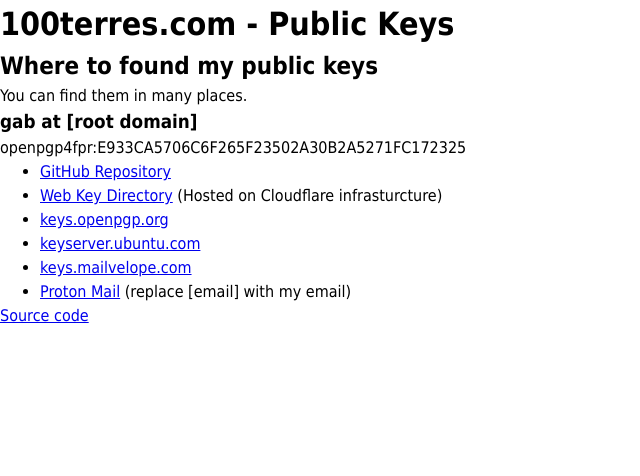
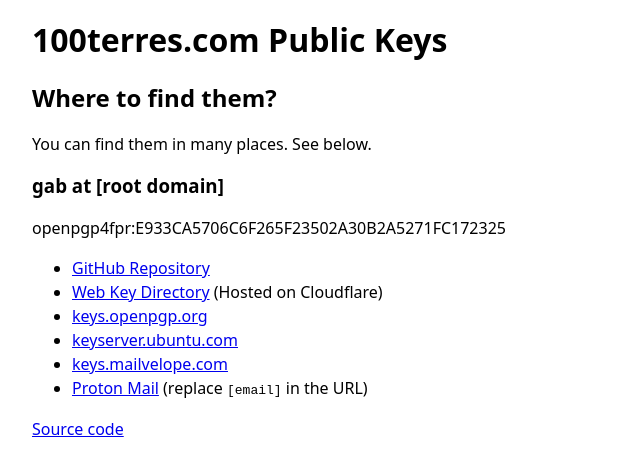
Before and after one commit to 100terres/openpgpkey.100terres.com, a plain HTML site: page public/index.html in a window 1280 px wide. Shown: the whole page, without its empty margins (0-640 px from the left). Drawn offline with Linux system fonts and the light colour scheme.

Commit message:
tweak content and add basic styles

```diff
--- a/public/index.html
+++ b/public/index.html
@@ -4,9 +4,10 @@
   <meta name="robots" content="noindex">
   <meta charset="UTF-8">
   <meta name="viewport" content="width=device-width, initial-scale=1.0">
-  <title>100terres.com - Public Keys</title>
+  <title>100terres.com Public Keys</title>
 
   <style>
+    /** reset:start */
     *, *::before, *::after {
       box-sizing: border-box;
     }
@@ -24,7 +25,6 @@
     body {
       line-height: 1.5;
       -webkit-font-smoothing: antialiased;
-      font-family: Tahoma, Arial, sans-serif;
     }
 
     img, picture, video, canvas, svg {
@@ -47,15 +47,35 @@
     h1, h2, h3, h4, h5, h6 {
       text-wrap: balance;
     }
+    /** reset:end */
+
+    :root {
+      font-family: system-ui,-apple-system,"Segoe UI",Roboto,"Helvetica Neue","Noto Sans","Liberation Sans",Arial,sans-serif,"Apple Color Emoji","Segoe UI Emoji","Segoe UI Symbol","Noto Color Emoji";
+      color-scheme: light dark;
+    }
+
+    body {
+      margin: 1rem 2rem;
+    }
+
+    main {
+      margin: 1rem 0;
+    }
+
+    p {
+      margin: 1rem 0;
+    }
   </style>
 </head>
 <body>
+  <header>
+    <h1>100terres.com Public Keys</h1>
+  </header>
   <main>
-    <h1>100terres.com - Public Keys</h1>
+    <section>
+      <h2>Where to find them?</h2>
 
-    <h2>Where to found my public keys</h2>
-
-    <p>You can find them in many places.</p>
+      <p>You can find them in many places. See below.</p>
 
       <h3>gab at [root domain]</h3>
 
@@ -67,7 +87,7 @@
         </li>
         <li>
           <a href="https://openpgpkey.100terres.com/.well-known/openpgpkey/100terres.com/hu/egzrnrd9pdn9p1hdnhmbj76xr7iospm1">Web Key Directory</a>
-        (Hosted on Cloudflare infrasturcture)
+          (Hosted on Cloudflare)
         </li>
         <li>
           <a href="https://keys.openpgp.org/search?q=E933CA5706C6F265F23502A30B2A5271FC172325">keys.openpgp.org</a>
@@ -80,9 +100,10 @@
         </li>
         <li>
           <a href="https://mail-api.proton.me/pks/lookup?op=get&search=[email]">Proton Mail</a>
-        (replace [email] with my email)
+          (replace <code>[email]</code> in the URL)
         </li>
       </ul>
+    </section>
   </main>
   <footer>
     <a href="https://github.com/100terres/openpgpkey.100terres.com">Source code</a>
```
Also changed, not shown: 1 other file. Lines whose indentation alone changed are shown as unchanged.
